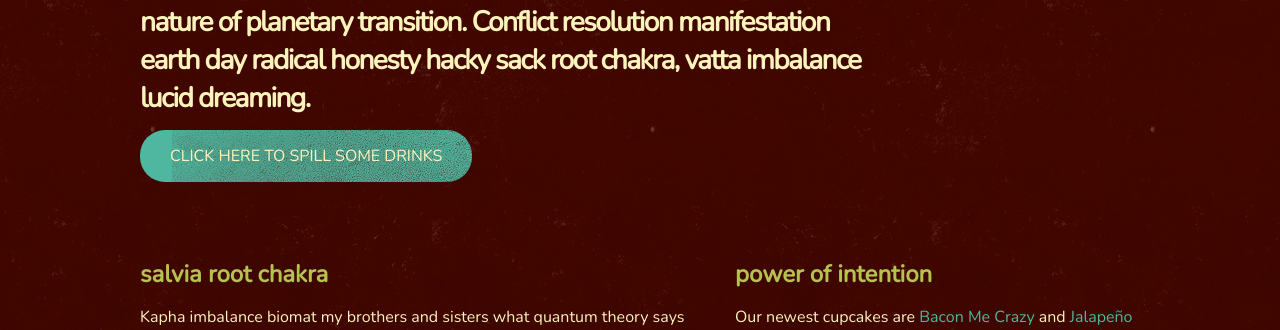
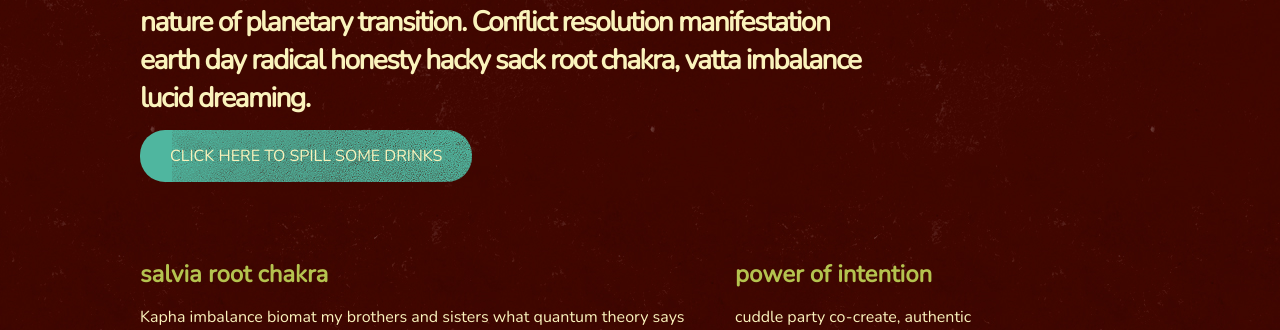
Before and after one commit to bmurphy1-devbootcamp/quirkiness, a plain HTML site: page index.html in a window 1280 px wide. Shown: the part 576-906 px from the top of the page. Drawn offline with nearby package versions, Linux system fonts and the light colour scheme.

Commit message:
Changed last remaning text to hippy ipsum

```diff
--- a/index.html
+++ b/index.html
@@ -38,7 +38,7 @@
 
     <div id="new-cupcakes" class="grid_5 omega">
       <h2>power of intention</h2>
-      <p>Our newest cupcakes are <a href="#">Bacon Me Crazy</a> and <a href="#">Jalapeño So Spicy</a>. </p>
+      <p>cuddle party co-create, authentic</p>
       <img src="img/spilled-coffee.jpg" alt="I spill drinks.">
       <img src="img/spilled-liquor.jpg" alt="Yes, even on dates.">
     </div>
```
